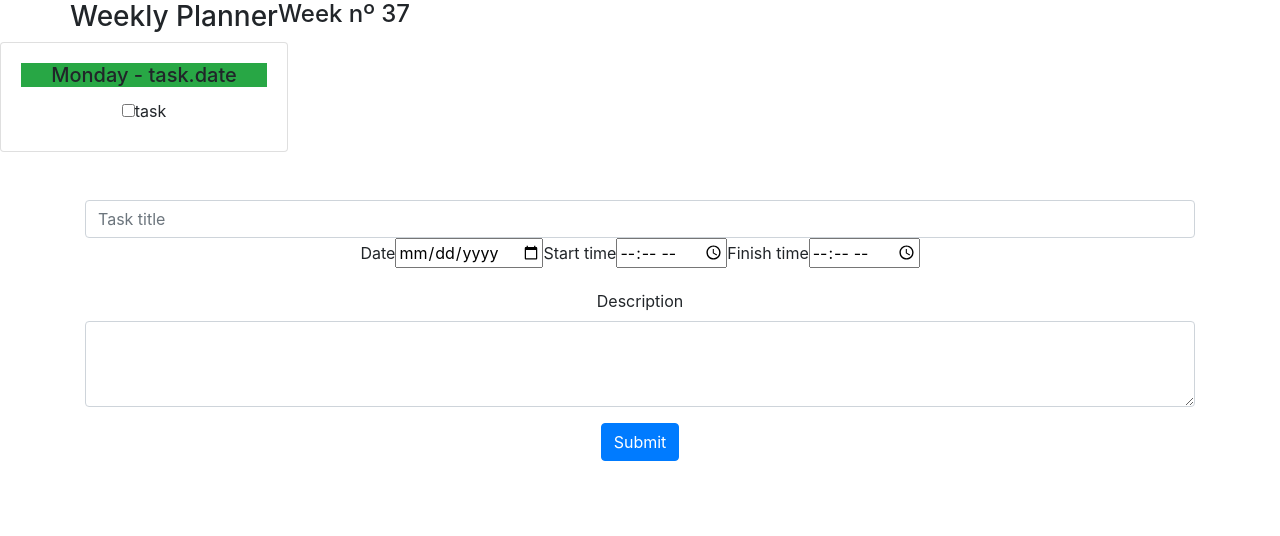
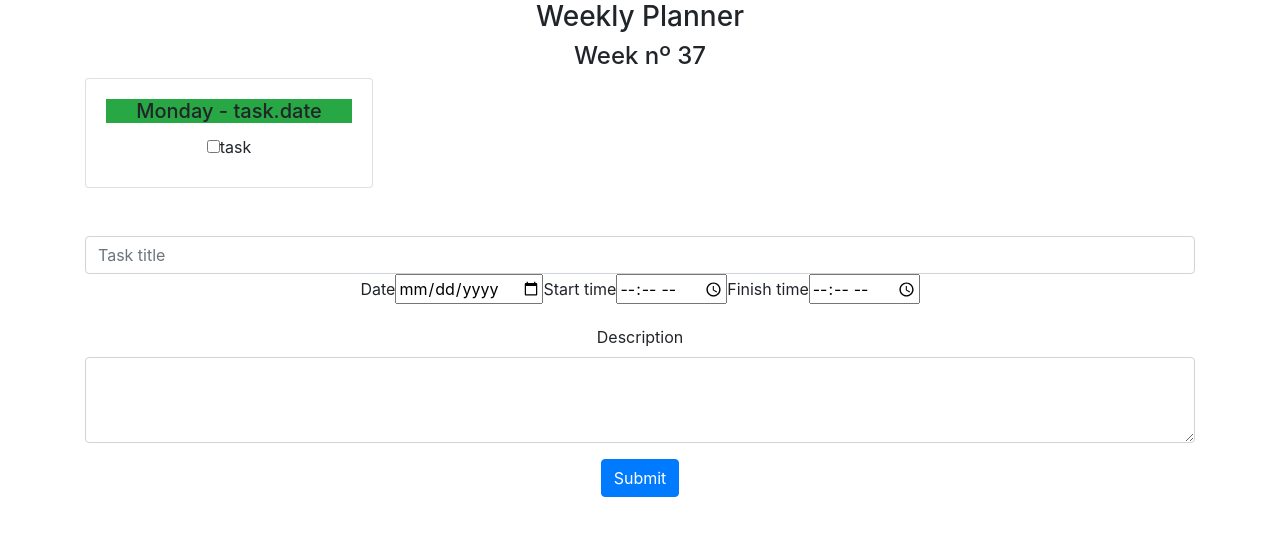
Before and after one commit to BertoPolo/week-planner, a React (Create React App) app: page / in a window 1280 px wide. Shown: the top 536 px of the page. Built offline with nearby package versions, Linux system fonts and the light colour scheme.

Commit message:
Update Home.jsx

```diff
--- a/src/components/Home.jsx
+++ b/src/components/Home.jsx
@@ -14,7 +14,8 @@ const Home = () => {
     const [isDone, setIsDone] = useState(false) // guess is not needed
 
     //create task
-    const createTask = () => {
+    const createTask = (e) => {
+        e.preventDefault()
 
         // create a random ID
         function generateUniqueId() {
@@ -28,15 +29,15 @@ const Home = () => {
         }
 
         //retrieve the day of the week from the introduced date
-        const weekDayNumber = date.getDay()
+        // const weekDayNumber = date.getDay() => date already gives the day of the week
 
-        setTasks(...tasks, [generateUniqueId(), title, startTime, endTime, date, isDone, weekDayNumber])
+        setTasks(...tasks, [generateUniqueId(), title, startTime, endTime, date, isDone])
 
     }
 
     // function to modify task ( dynamic day)
     const modifyTask = () => { }
-    // use .filter
+    // use .filter to select tasks
 
 
     function getCurrentWeekNumber() {
@@ -53,16 +54,14 @@ const Home = () => {
 
         <>
             <Container>
-                <Row>
-                    <h3>Weekly Planner</h3>
-                    <h4>Week nº {getCurrentWeekNumber()}</h4>
-                </Row>
+                {/* <Row> */}
+                <h3>Weekly Planner</h3>
+                <h4>Week nº {getCurrentWeekNumber()}</h4>
+                {/* </Row> */}
             </Container>
 
 
-            <div>
-
-
+            <Container>
                 <Card style={{ width: '18rem' }}>
                     <Card.Body>
                         <Card.Title className="bg-success">Monday - task.date</Card.Title>
@@ -74,26 +73,26 @@ const Home = () => {
                         </div>
                     </Card.Body>
                 </Card>
-            </div>
+            </Container>
 
+            {/* task creator form */}
+            <Container>
+                <Form className="mt-5" onSubmit={(e) => createTask(e)}>
 
-            <Container>
-                <Form className="mt-5" onSubmit={() => createTask()}>
-
-                    <Form.Control type="text" placeholder="Task title" />
+                    <Form.Control type="text" placeholder="Task title" onChange={(e) => setTitle(e.target.value)} />
 
                     <Form.Group controlId="exampleForm.ControlSelect1">
                         <Form.Label>Date</Form.Label>
-                        <input type="date" name="" id="" />
+                        <input type="date" name="" id="" value={date} onChange={(e) => setDate(e.target.value)} />
                         <Form.Label>Start time</Form.Label>
-                        <input type="time" name="" id="" />
+                        <input type="time" name="" id="" value={startTime} onChange={(e) => setStartTime(e.target.value)} />
                         <Form.Label>Finish time</Form.Label>
-                        <input type="time" name="" id="" />
+                        <input type="time" name="" id="" value={endTime} onChange={(e) => setEndTime(e.target.value)} />
                     </Form.Group>
 
                     <Form.Group controlId="exampleForm.ControlTextarea1">
                         <Form.Label>Description</Form.Label>
-                        <Form.Control as="textarea" rows={3} value={description} />
+                        <Form.Control as="textarea" rows={3} value={description} onChange={(e) => setDescription(e.target.value)} />
                     </Form.Group>
                     <Button type="submit">Submit</Button>
                 </Form>
```
